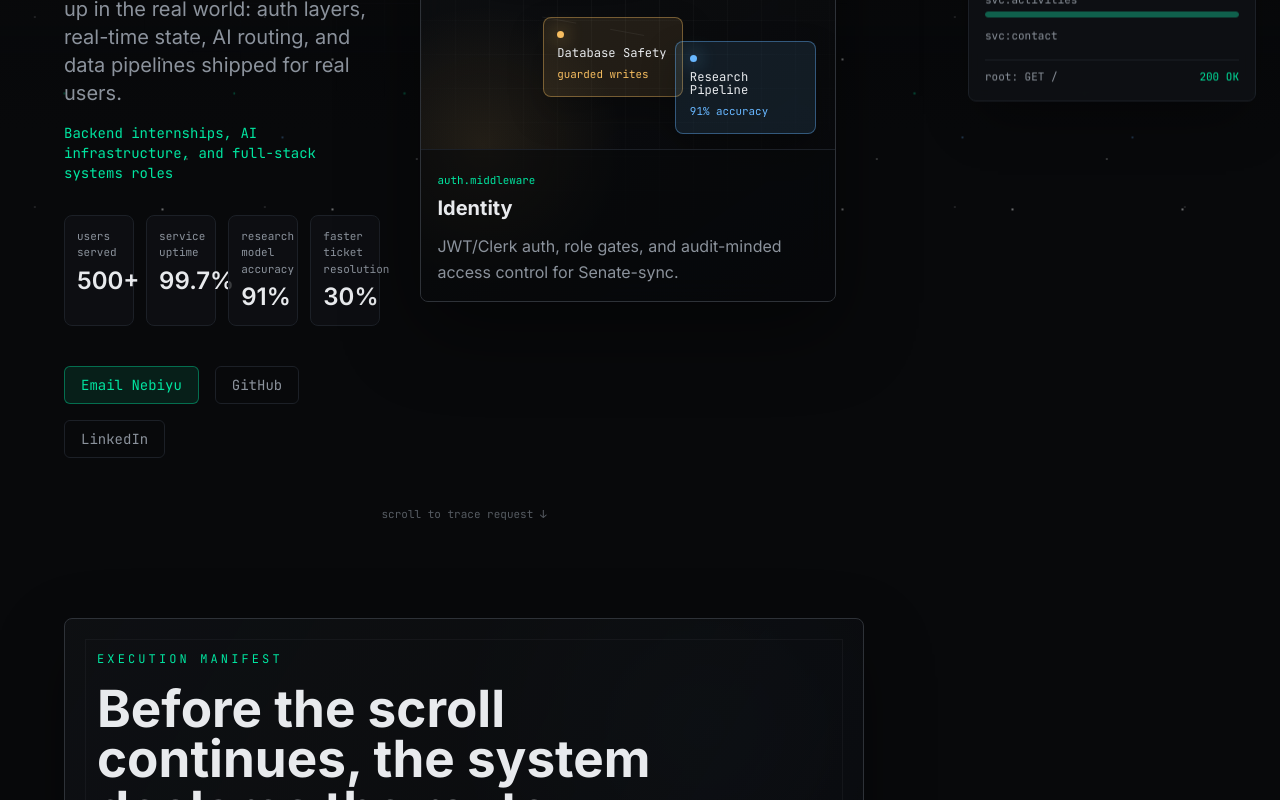
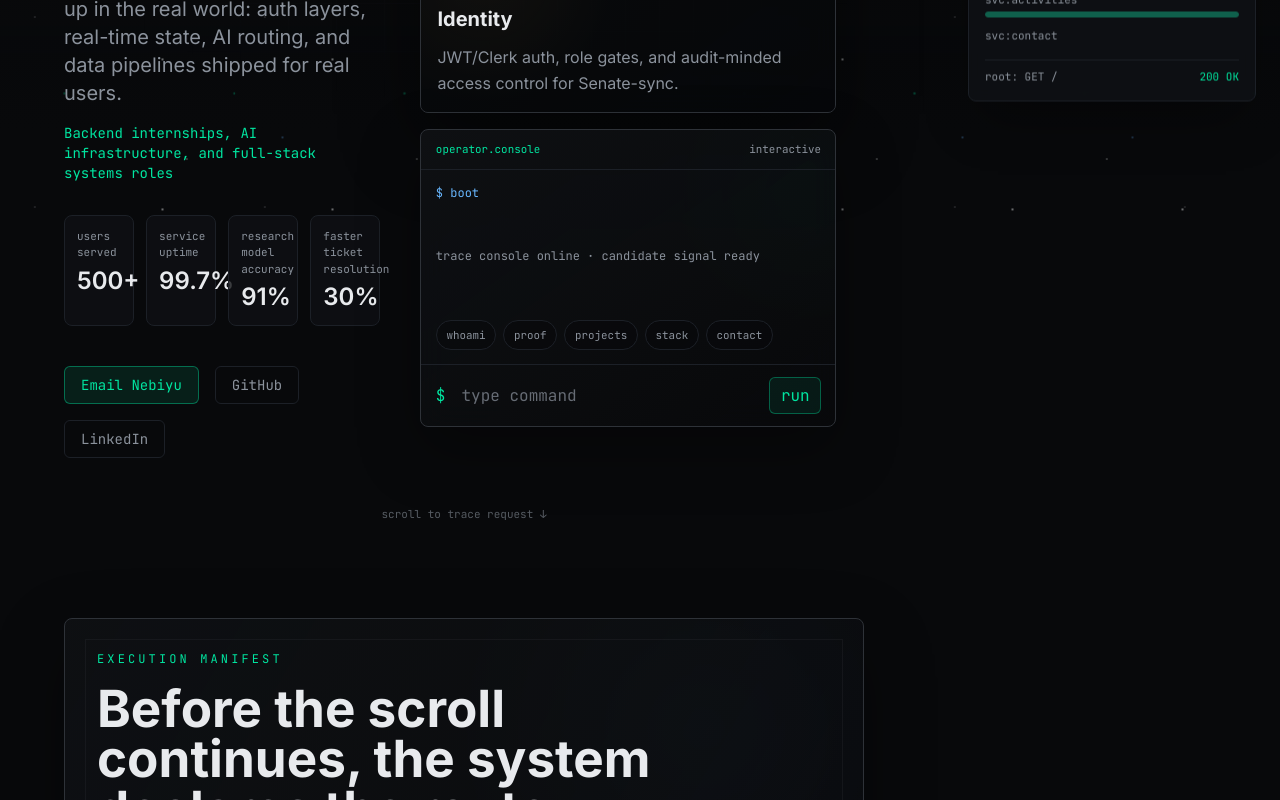
Before and after one commit to NebiyuHaile/Official-Portfolio, a Next.js app: page / in a window 1280 px wide. Shown: the part 573-1373 px from the top of the page. Built offline with nearby package versions, Linux system fonts and the light colour scheme.

Commit message:
Add interactive operator terminal

```diff
--- a/src/app/globals.css
+++ b/src/app/globals.css
@@ -89,7 +89,7 @@ section[id] {
 
 .request-console {
   position: relative;
-  min-height: 38rem;
+  min-height: 33rem;
   overflow: hidden;
   border: 1px solid color-mix(in srgb, var(--border), white 8%);
   border-radius: 8px;
@@ -138,7 +138,7 @@ section[id] {
 
 .request-map {
   position: relative;
-  height: 25rem;
+  height: 21rem;
   margin: 0.75rem;
 }
 
@@ -268,6 +268,123 @@ section[id] {
   max-width: 42rem;
   color: var(--foreground-muted);
   line-height: 1.6;
+}
+
+.operator-terminal {
+  overflow: hidden;
+  border: 1px solid color-mix(in srgb, var(--border), white 8%);
+  border-radius: 8px;
+  background:
+    linear-gradient(145deg, rgba(15, 17, 20, 0.94), rgba(8, 9, 11, 0.8)),
+    radial-gradient(circle at 92% 20%, rgba(0, 229, 160, 0.1), transparent 32%);
+  box-shadow: 0 22px 60px rgba(0, 0, 0, 0.34);
+  backdrop-filter: blur(14px);
+}
+
+.operator-terminal__bar,
+.operator-terminal__form {
+  display: flex;
+  align-items: center;
+  justify-content: space-between;
+  gap: 1rem;
+  font-family: var(--font-mono);
+}
+
+.operator-terminal__bar {
+  border-bottom: 1px solid var(--border);
+  padding: 0.7rem 0.9rem;
+  font-size: 0.68rem;
+  color: var(--foreground-muted);
+}
+
+.operator-terminal__bar span:first-child {
+  color: var(--accent);
+}
+
+.operator-terminal__log {
+  display: grid;
+  gap: 0.65rem;
+  min-height: 9.4rem;
+  padding: 0.9rem;
+}
+
+.operator-terminal__line {
+  display: grid;
+  gap: 0.25rem;
+  font-family: var(--font-mono);
+  font-size: 0.75rem;
+  line-height: 1.55;
+  color: var(--foreground-muted);
+}
+
+.operator-terminal__prompt {
+  color: var(--signal-blue);
+}
+
+.operator-terminal__chips {
+  display: flex;
+  flex-wrap: wrap;
+  gap: 0.45rem;
+  padding: 0 0.9rem 0.9rem;
+}
+
+.operator-terminal__chips button {
+  border: 1px solid var(--border);
+  border-radius: 999px;
+  padding: 0.35rem 0.6rem;
+  font-family: var(--font-mono);
+  font-size: 0.68rem;
+  color: var(--foreground-muted);
+  background: rgba(8, 9, 11, 0.42);
+  transition:
+    border-color 160ms ease,
+    color 160ms ease,
+    background 160ms ease;
+}
+
+.operator-terminal__chips button:hover,
+.operator-terminal__chips button:focus-visible {
+  border-color: rgba(0, 229, 160, 0.45);
+  color: var(--foreground);
+  background: rgba(0, 229, 160, 0.08);
+  outline: none;
+}
+
+.operator-terminal__form {
+  border-top: 1px solid var(--border);
+  padding: 0.75rem 0.9rem;
+  color: var(--accent);
+}
+
+.operator-terminal__form input {
+  min-width: 0;
+  flex: 1;
+  border: 0;
+  background: transparent;
+  color: var(--foreground);
+  outline: none;
+}
+
+.operator-terminal__form input::placeholder {
+  color: rgba(139, 146, 156, 0.72);
+}
+
+.operator-terminal__form button {
+  border: 1px solid rgba(0, 229, 160, 0.35);
+  border-radius: 6px;
+  padding: 0.35rem 0.65rem;
+  color: var(--accent);
+  background: rgba(0, 229, 160, 0.08);
+  transition:
+    transform 160ms ease,
+    background 160ms ease;
+}
+
+.operator-terminal__form button:hover,
+.operator-terminal__form button:focus-visible {
+  transform: translateY(-1px);
+  background: rgba(0, 229, 160, 0.14);
+  outline: none;
 }
 
 .manifest-shell {
@@ -472,6 +589,21 @@ section[id] {
     transform: none;
   }
 
+  .operator-terminal__bar,
+  .operator-terminal__form {
+    gap: 0.6rem;
+  }
+
+  .operator-terminal__log {
+    min-height: auto;
+  }
+
+  .operator-terminal__line,
+  .operator-terminal__chips button,
+  .operator-terminal__form {
+    font-size: 0.7rem;
+  }
+
   .manifest-grid {
     grid-template-columns: 1fr;
   }
--- a/src/components/Hero.tsx
+++ b/src/components/Hero.tsx
@@ -2,6 +2,7 @@
 
 import { useEffect, useState } from "react";
 import { motion, useReducedMotion } from "framer-motion";
+import OperatorTerminal from "@/components/OperatorTerminal";
 import RequestConstellation from "@/components/RequestConstellation";
 import { profile, proofPoints } from "@/lib/content";
 
@@ -139,7 +140,10 @@ export default function Hero() {
           }
           transition={{ duration: 0.8, ease: [0.22, 1, 0.36, 1], delay: 0.12 }}
         >
-          <RequestConstellation />
+          <div className="space-y-4">
+            <RequestConstellation />
+            <OperatorTerminal />
+          </div>
         </motion.div>
       </div>
 
--- /dev/null
+++ b/src/components/OperatorTerminal.tsx
@@ -0,0 +1,104 @@
+"use client";
+
+import { FormEvent, useMemo, useState } from "react";
+import { motion, useReducedMotion } from "framer-motion";
+import { operatorCommands } from "@/lib/content";
+
+type LogLine = {
+  command: string;
+  response: string;
+};
+
+const defaultLog: LogLine[] = [
+  {
+    command: "boot",
+    response: "trace console online · candidate signal ready",
+  },
+];
+
+export default function OperatorTerminal() {
+  const [input, setInput] = useState("");
+  const [log, setLog] = useState<LogLine[]>(defaultLog);
+  const reduceMotion = useReducedMotion();
+
+  const commandMap = useMemo(
+    () => new Map(operatorCommands.map((item) => [item.command, item.response])),
+    []
+  );
+
+  function runCommand(rawCommand: string) {
+    const command = rawCommand.trim().toLowerCase();
+    if (!command) return;
+
+    const response =
+      commandMap.get(command) ??
+      `unknown command: ${command} · available: ${operatorCommands
+        .map((item) => item.command)
+        .join(", ")}`;
+
+    setLog((current) => [...current.slice(-3), { command, response }]);
+    setInput("");
+  }
+
+  function onSubmit(event: FormEvent<HTMLFormElement>) {
+    event.preventDefault();
+    runCommand(input);
+  }
+
+  return (
+    <motion.div
+      className="operator-terminal"
+      initial={{ opacity: 0, y: 18 }}
+      animate={{ opacity: 1, y: 0 }}
+      transition={{ duration: reduceMotion ? 0 : 0.7, ease: [0.22, 1, 0.36, 1] }}
+    >
+      <div className="operator-terminal__bar">
+        <span>operator.console</span>
+        <span>interactive</span>
+      </div>
+
+      <div className="operator-terminal__log" aria-live="polite">
+        {log.map((line, index) => (
+          <motion.div
+            key={`${line.command}-${index}`}
+            className="operator-terminal__line"
+            initial={{ opacity: 0, y: 8 }}
+            animate={{ opacity: 1, y: 0 }}
+            transition={{ duration: reduceMotion ? 0 : 0.22 }}
+          >
+            <span className="operator-terminal__prompt">$ {line.command}</span>
+            <span>{line.response}</span>
+          </motion.div>
+        ))}
+      </div>
+
+      <div className="operator-terminal__chips" aria-label="Run common commands">
+        {operatorCommands.map((item) => (
+          <button
+            key={item.command}
+            type="button"
+            onClick={() => runCommand(item.command)}
+          >
+            {item.command}
+          </button>
+        ))}
+      </div>
+
+      <form className="operator-terminal__form" onSubmit={onSubmit}>
+        <label className="sr-only" htmlFor="operator-command">
+          Enter portfolio command
+        </label>
+        <span aria-hidden="true">$</span>
+        <input
+          id="operator-command"
+          value={input}
+          onChange={(event) => setInput(event.target.value)}
+          placeholder="type command"
+          autoComplete="off"
+          spellCheck={false}
+        />
+        <button type="submit">run</button>
+      </form>
+    </motion.div>
+  );
+}
--- a/src/lib/content.ts
+++ b/src/lib/content.ts
@@ -16,6 +16,33 @@ export const proofPoints = [
   { value: "99.7%", label: "service uptime" },
   { value: "91%", label: "research model accuracy" },
   { value: "30%", label: "faster ticket resolution" },
+];
+
+export const operatorCommands = [
+  {
+    command: "whoami",
+    response:
+      "Nebiyu Haile — CS student, backend/AI systems engineer, and solo builder of production workflows.",
+  },
+  {
+    command: "proof",
+    response:
+      "500+ users served · 99.7% uptime · 91% model accuracy · 30% faster support resolution.",
+  },
+  {
+    command: "projects",
+    response:
+      "RouteAlpha: AI routing + telemetry · EMDC: concurrent-safe tabulation · SAFEHR: role-gated clinical simulation data.",
+  },
+  {
+    command: "stack",
+    response:
+      "Python · TypeScript · Next.js · FastAPI · Django · PostgreSQL · WebSockets · TensorFlow · Docker.",
+  },
+  {
+    command: "contact",
+    response: "nebiyu.haile@mnsu.edu · linkedin.com/in/nebiyuhaile · github.com/NebiyuHaile",
+  },
 ];
 
 export const traceManifest = [
```
